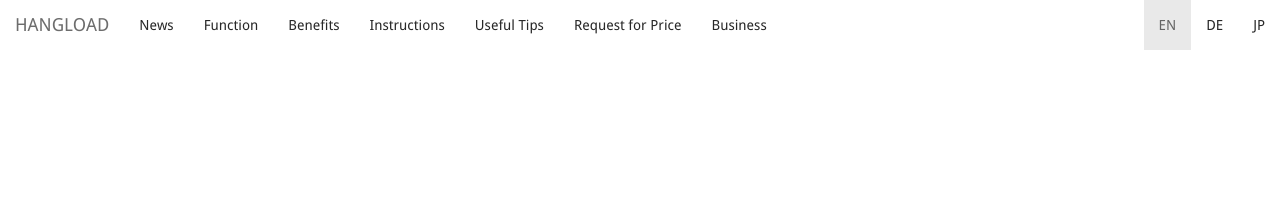
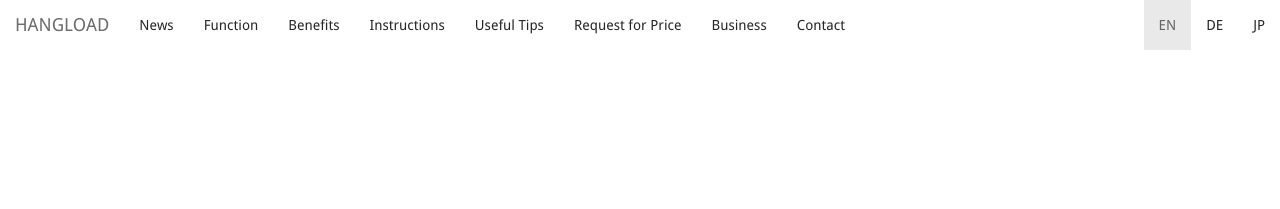
Before and after one commit to bodokaiser/hangload.com, a Jekyll site: the page built from index.html, in a window 1280 px wide. Shown: the top 209 px of the page. Built offline with Jekyll 4.4.1, drawn with Linux system fonts in a browser that asks for light colours; nearby versions of some CDN libraries; library files that are not in the unit come from our copies; Markdown is read by kramdown in place of the engine named in the settings.

Commit message:
Update header.html

```diff
--- a/_includes/header.html
+++ b/_includes/header.html
@@ -33,6 +33,9 @@
         <li><a href="{{ page.prefix }}/promotions">Business</a></li>
         <!--<li class="active"><a href="/webshop">Webshop</a></li> -->
       </ul>
+      <ul class="navbar-nav nav">
+        <li><a href="{{ page.prefix }}/contact">Contact</a></li>
+      </ul>
 
 
       <ul class="navbar-nav navbar-right nav">
```
